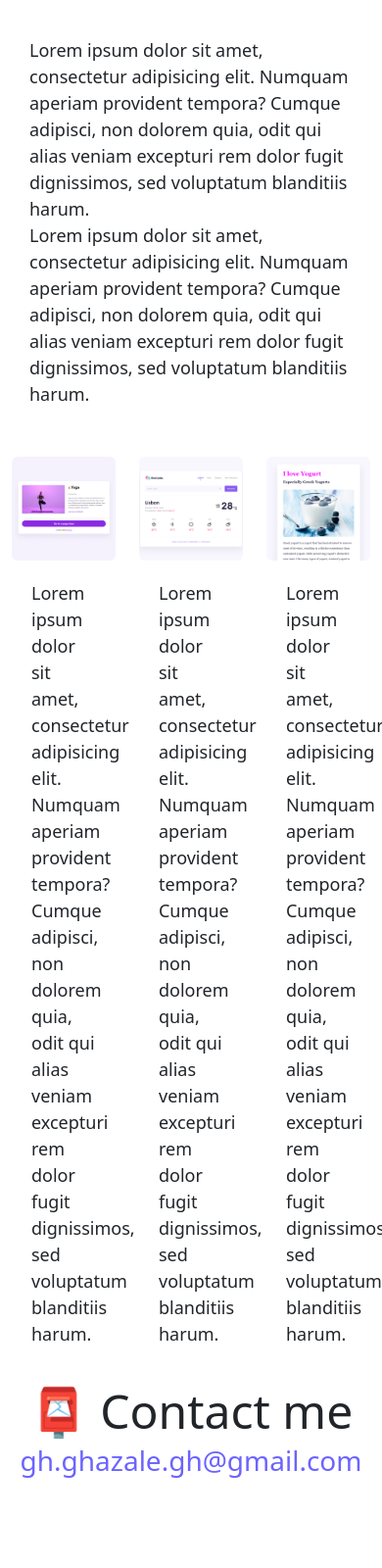
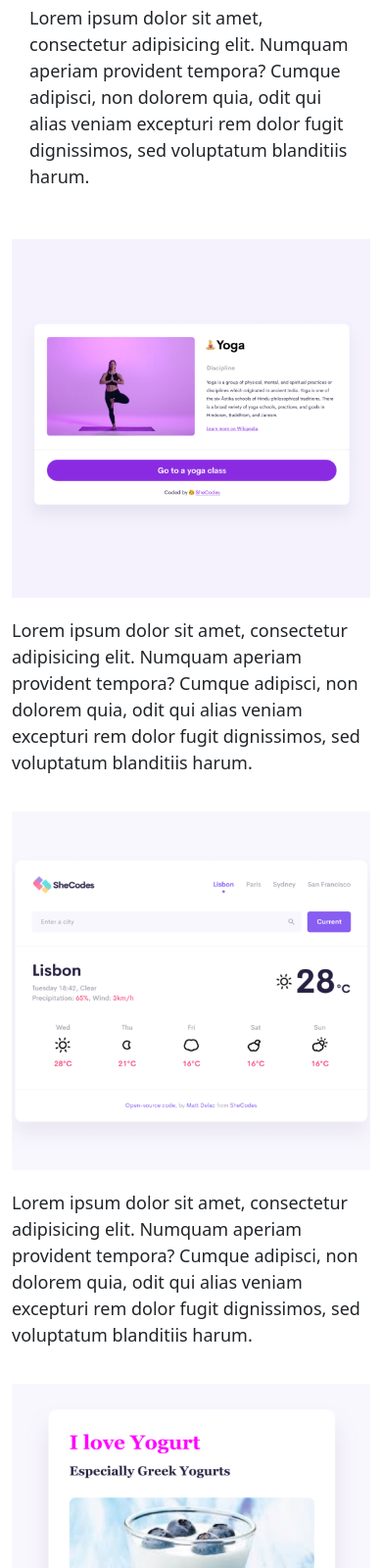
Before and after one commit to ghazale-gh/responsive-week3-homework, a plain HTML site: page about.html in a window 390 px wide. Shown: the part 400-2000 px from the top of the page at 98% size. Drawn offline with nearby package versions, Linux system fonts and the light colour scheme.

Commit message:
added SEO tags and responsive

```diff
--- a/about.html
+++ b/about.html
@@ -16,7 +16,7 @@
       crossorigin="anonymous"
     ></script>
     <link rel="stylesheet" href="style.css" />
-    <title>About Ghazaleh Ghorbani</title>
+    <title>Ghazaleh Ghorbani | about</title>
   </head>
   <body>
     <nav class="navbar fixed-top navbar-expand-lg bg-body-tertiary">
@@ -65,10 +65,10 @@
         blanditiis harum.
       </p>
     </div>
-    <div class="container-fluid">
+    <div class="container-fluid d-none d-md-block d-lg-block">
       <div class="row">
         <div class="col-4">
-          <img src="images/yoga.png" class="img-fluid rounded" />
+          <img src="images/yoga.png" class="img-fluid rounded" alt="yoga picture"/>
           <p>
             Lorem ipsum dolor sit amet, consectetur adipisicing elit. Numquam
             aperiam provident tempora? Cumque adipisci, non dolorem quia, odit
@@ -77,7 +77,7 @@
           </p>
         </div>
         <div class="col-4">
-          <img src="images/weather.png" class="img-fluid rounded" />
+          <img src="images/weather.png" class="img-fluid rounded" alt="weather picture"/>
           <p>
             Lorem ipsum dolor sit amet, consectetur adipisicing elit. Numquam
             aperiam provident tempora? Cumque adipisci, non dolorem quia, odit
@@ -86,7 +86,7 @@
           </p>
         </div>
         <div class="col-4">
-          <img src="images/yogurt.png" class="img-fluid rounded" />
+          <img src="images/yogurt.png" class="img-fluid rounded" alt="yogurt picture" />
           <p>
             Lorem ipsum dolor sit amet, consectetur adipisicing elit. Numquam
             aperiam provident tempora? Cumque adipisci, non dolorem quia, odit
@@ -96,11 +96,42 @@
         </div>
       </div>
     </div>
+<!------>
+<!--fow smaller resolutions:-->
+<div class="container d-block d-md-none d-lg-none">
+    <div class="row">
+          <img src="images/yoga.png" class="img-fluid rounded" alt="yoga picture"/>
+          <p>
+            Lorem ipsum dolor sit amet, consectetur adipisicing elit. Numquam
+            aperiam provident tempora? Cumque adipisci, non dolorem quia, odit
+            qui alias veniam excepturi rem dolor fugit dignissimos, sed
+            voluptatum blanditiis harum.
+          </p>
+    </div>
+    <div class="row">
+          <img src="images/weather.png" class="img-fluid rounded" alt="weather picture"/>
+          <p>
+            Lorem ipsum dolor sit amet, consectetur adipisicing elit. Numquam
+            aperiam provident tempora? Cumque adipisci, non dolorem quia, odit
+            qui alias veniam excepturi rem dolor fugit dignissimos, sed
+            voluptatum blanditiis harum.
+          </p>
+    </div>
+    <div class="row">
+          <img src="images/yogurt.png" class="img-fluid rounded" alt="yogurt picture" />
+          <p>
+            Lorem ipsum dolor sit amet, consectetur adipisicing elit. Numquam
+            aperiam provident tempora? Cumque adipisci, non dolorem quia, odit
+            qui alias veniam excepturi rem dolor fugit dignissimos, sed
+            voluptatum blanditiis harum.
+          </p>
+    </div>
+    </div>
     <div id="contact">
-      <h2>📮 Contact me</h2>
-      <a href="mailto:gh.ghazale.gh@gmail.com" class="email-link"
-        >gh.ghazale.gh@gmail.com</a
-      >
-    </div>
+     <h2>📮 Contact me</h2>
+     <a href="mailto:gh.ghazale.gh@gmail.com" class="email-link"
+       >gh.ghazale.gh@gmail.com</a
+     >
+     </div>
   </body>
 </html>
--- a/style.css
+++ b/style.css
@@ -98,3 +98,14 @@
     text-decoration: none;
     border-radius: 5px;
   }
+  @media (max-width: 900px){
+    h1{
+      font-size: 35px;
+    }
+    h2{
+      font-size: 25px;
+    }
+    h3{
+      font-size: 20px;
+    }
+  }
```
Also changed, not shown: index.html (+50 -5 lines).
